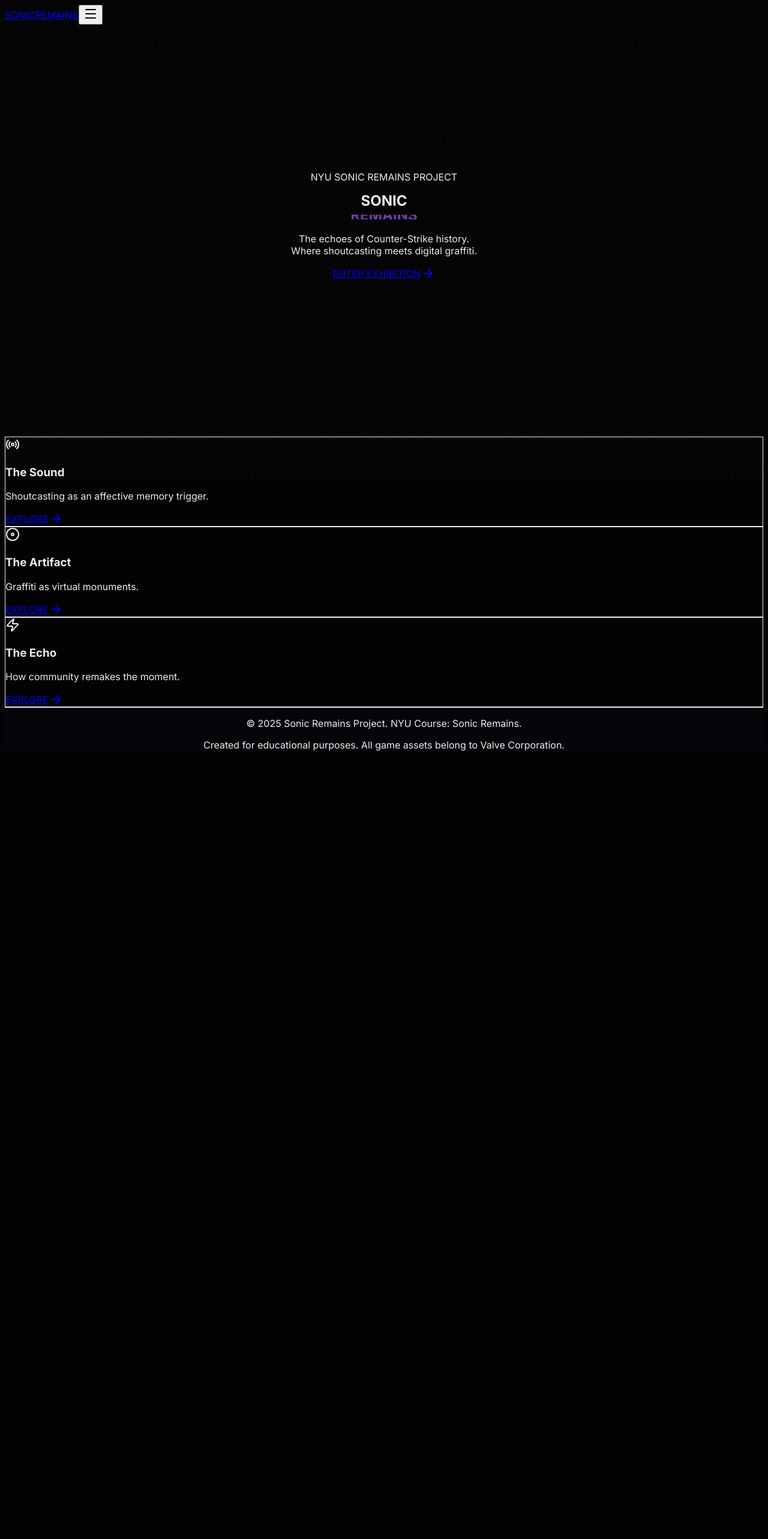
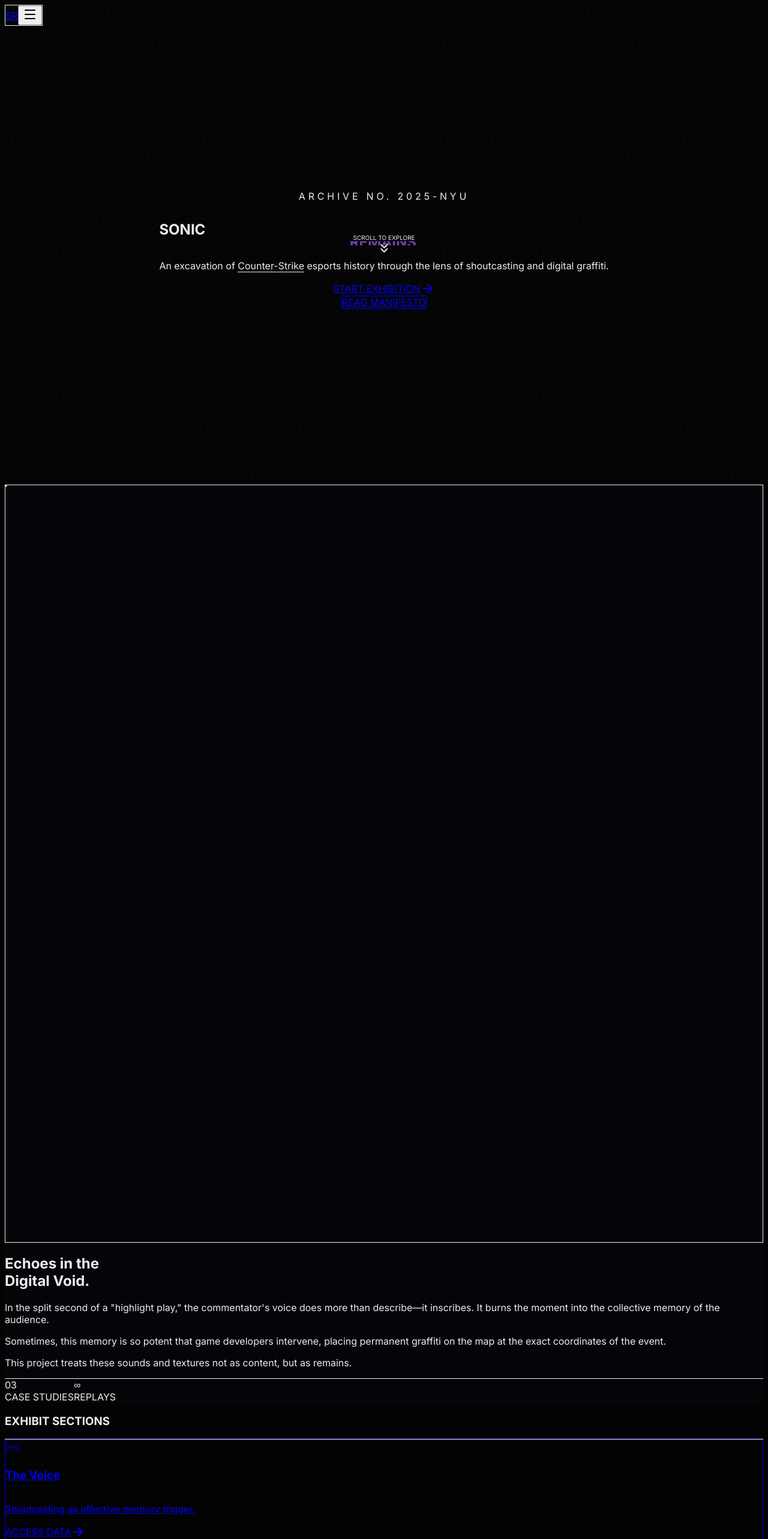
Before and after one commit to Victorxu86/cshighlight, a Next.js app: page / in a window 1280 px wide. Shown: the top 2566 px of the page at 60% size. Before the commit the page ends 1268 px from the top, so only its background shows below. Built offline with nearby package versions, Linux system fonts and the light colour scheme.

Commit message:
Major visual overhaul: Fixed cursor visibility, redesigned hero section with parallax, new glassmorphism navbar, and enhanced typography

```diff
--- a/src/app/globals.css
+++ b/src/app/globals.css
@@ -14,7 +14,7 @@ body {
   background: var(--background);
   font-family: var(--font-geist-sans), Arial, Helvetica, sans-serif;
   overflow-x: hidden;
-  cursor: none; /* Hide default cursor for custom one */
+  /* cursor: none; - Removed to fix invisible cursor issue */
 }
 
 /* Noise Overlay */
--- a/src/app/page.tsx
+++ b/src/app/page.tsx
@@ -1,101 +1,194 @@
 'use client';
 
 import Link from 'next/link';
-import { ArrowRight, Zap, Radio, Disc } from 'lucide-react';
-import { motion } from 'framer-motion';
+import { ArrowRight, Zap, Radio, Disc, ChevronsDown } from 'lucide-react';
+import { motion, useScroll, useTransform } from 'framer-motion';
 import GlitchText from '@/components/GlitchText';
+import { useRef } from 'react';
 
 export default function Home() {
+  const ref = useRef(null);
+  const { scrollYProgress } = useScroll({
+    target: ref,
+    offset: ["start start", "end start"]
+  });
+
+  const y = useTransform(scrollYProgress, [0, 1], ["0%", "50%"]);
+  const opacity = useTransform(scrollYProgress, [0, 0.5], [1, 0]);
+
   return (
-    <div className="relative overflow-hidden">
+    <div ref={ref} className="relative">
       {/* Hero Section */}
-      <section className="relative min-h-[90vh] flex items-center justify-center px-6 overflow-hidden">
-        {/* Abstract Grid Background */}
-        <div className="absolute inset-0 -z-10 opacity-20"
-             style={{ backgroundImage: 'linear-gradient(rgba(34, 211, 238, 0.1) 1px, transparent 1px), linear-gradient(90deg, rgba(34, 211, 238, 0.1) 1px, transparent 1px)', backgroundSize: '50px 50px' }}>
+      <section className="relative min-h-screen flex flex-col items-center justify-center px-6 overflow-hidden pt-20">
+
+        {/* Dynamic Background Layer */}
+        <div className="absolute inset-0 -z-20 bg-[#030304]">
+             {/* Grid */}
+             <div className="absolute inset-0 opacity-20"
+                 style={{
+                    backgroundImage: 'linear-gradient(rgba(255,255,255,0.03) 1px, transparent 1px), linear-gradient(90deg, rgba(255,255,255,0.03) 1px, transparent 1px)',
+                    backgroundSize: '100px 100px'
+                 }}>
+             </div>
+             {/* Radial Glow */}
+             <div className="absolute top-1/2 left-1/2 -translate-x-1/2 -translate-y-1/2 w-[800px] h-[800px] bg-cyan-900/20 rounded-full blur-[120px]" />
         </div>
 
-        <div className="absolute inset-0 -z-10 bg-[radial-gradient(circle_at_center,rgba(5,5,9,0)_0%,rgba(5,5,9,1)_100%)]" />
+        {/* Hero Content */}
+        <motion.div style={{ y, opacity }} className="relative z-10 text-center max-w-6xl mx-auto">
+          <motion.div
+            initial={{ opacity: 0, y: 20 }}
+            animate={{ opacity: 1, y: 0 }}
+            transition={{ duration: 0.8 }}
+            className="mb-8 flex items-center justify-center gap-4"
+          >
+              <div className="h-[1px] w-12 bg-cyan-500/50" />
+              <p className="font-mono text-cyan-400 tracking-[0.3em] text-xs uppercase">
+                Archive No. 2025-NYU
+              </p>
+              <div className="h-[1px] w-12 bg-cyan-500/50" />
+          </motion.div>
 
-        <div className="relative z-10 text-center max-w-5xl mx-auto">
-          <motion.div
-            initial={{ opacity: 0, y: 50 }}
-            animate={{ opacity: 1, y: 0 }}
-            transition={{ duration: 1, ease: [0.22, 1, 0.36, 1] }}
-          >
-             <p className="mb-6 font-mono text-cyan-500 tracking-widest text-sm uppercase">
-               NYU Sonic Remains Project
-             </p>
-             <h1 className="text-6xl md:text-8xl lg:text-9xl font-black tracking-tighter text-white mb-8 leading-[0.9]">
-               <span className="block">SONIC</span>
-               <GlitchText text="REMAINS" className="text-transparent bg-clip-text bg-gradient-to-r from-cyan-400 to-purple-500" />
+          <h1 className="text-7xl md:text-9xl lg:text-[10rem] font-black tracking-tighter text-white mb-6 leading-[0.85] mix-blend-screen">
+             <span className="block text-slate-800/80 absolute top-2 left-2 select-none -z-10 blur-sm">SONIC</span>
+             <span className="block bg-clip-text text-transparent bg-gradient-to-b from-white to-slate-500">SONIC</span>
+             <div className="relative inline-block">
+                <GlitchText text="REMAINS" className="text-transparent bg-clip-text bg-gradient-to-r from-cyan-400 via-white to-purple-500" />
+             </div>
           </h1>
-          </motion.div>
 
           <motion.p
             initial={{ opacity: 0 }}
             animate={{ opacity: 1 }}
-            transition={{ delay: 0.5, duration: 1 }}
-            className="mt-8 text-xl md:text-2xl text-slate-400 max-w-2xl mx-auto font-light"
+            transition={{ delay: 0.4, duration: 1 }}
+            className="mt-8 text-xl md:text-2xl text-slate-400 max-w-2xl mx-auto font-light leading-relaxed"
           >
-            The echoes of <span className="text-white font-medium">Counter-Strike</span> history.
-            <br />
-            Where shoutcasting meets digital graffiti.
+            An excavation of <span className="text-white font-medium border-b border-cyan-500/30">Counter-Strike</span> esports history through the lens of shoutcasting and digital graffiti.
           </motion.p>
 
           <motion.div
-            initial={{ opacity: 0, scale: 0.9 }}
-            animate={{ opacity: 1, scale: 1 }}
-            transition={{ delay: 0.8, duration: 0.5 }}
-            className="mt-12 flex flex-col sm:flex-row items-center justify-center gap-6"
+            initial={{ opacity: 0, y: 20 }}
+            animate={{ opacity: 1, y: 0 }}
+            transition={{ delay: 0.6, duration: 0.5 }}
+            className="mt-16 flex flex-col sm:flex-row items-center justify-center gap-6"
           >
             <Link
               href="/highlights"
-              className="group relative px-8 py-4 bg-white text-black font-bold uppercase tracking-wider overflow-hidden transition-all hover:bg-cyan-400"
+              className="group relative px-8 py-4 bg-white text-black font-bold uppercase tracking-widest text-sm overflow-hidden transition-all hover:bg-cyan-400 hover:scale-105"
             >
-              <span className="relative z-10 flex items-center gap-2">
-                Enter Exhibition <ArrowRight className="w-4 h-4 transition-transform group-hover:translate-x-1" />
+              <div className="absolute inset-0 bg-zinc-200 translate-y-full group-hover:translate-y-0 transition-transform duration-300 -z-10" />
+              <span className="relative flex items-center gap-2">
+                Start Exhibition <ArrowRight className="w-4 h-4" />
               </span>
             </Link>
+            <Link
+              href="/about"
+              className="px-8 py-4 border border-white/20 text-white font-mono text-sm uppercase tracking-widest hover:bg-white/5 transition-colors"
+            >
+              Read Manifesto
+            </Link>
           </motion.div>
+        </motion.div>
+
+        {/* Scroll Indicator */}
+        <motion.div
+            initial={{ opacity: 0 }}
+            animate={{ opacity: 1 }}
+            transition={{ delay: 1, duration: 1 }}
+            className="absolute bottom-10 left-1/2 -translate-x-1/2 flex flex-col items-center gap-2 text-slate-500"
+        >
+            <span className="text-[10px] uppercase tracking-widest">Scroll to Explore</span>
+            <ChevronsDown className="w-4 h-4 animate-bounce" />
+        </motion.div>
+      </section>
+
+      {/* Introduction Section */}
+      <section className="relative py-32 px-6 bg-[#050509] z-20">
+        <div className="max-w-7xl mx-auto">
+            <div className="grid grid-cols-1 lg:grid-cols-2 gap-16 items-center">
+                <div className="relative">
+                    <div className="absolute -inset-4 bg-gradient-to-r from-cyan-500 to-purple-500 opacity-20 blur-2xl rounded-full" />
+                    <div className="relative aspect-square rounded-sm border border-white/10 bg-zinc-900/50 overflow-hidden">
+                        {/* Abstract Visual Representation */}
+                        <div className="absolute inset-0 flex items-center justify-center">
+                            <div className="w-3/4 h-3/4 border border-dashed border-slate-700 rounded-full animate-[spin_10s_linear_infinite]" />
+                            <div className="absolute w-1/2 h-1/2 border border-slate-600 rounded-full animate-[spin_15s_linear_infinite_reverse]" />
+                            <div className="absolute w-32 h-32 bg-cyan-500/10 rounded-full blur-xl pulse-slow" />
+                        </div>
+                    </div>
                 </div>
 
-        {/* Decorative Elements */}
-        <motion.div
-            animate={{ y: [0, -20, 0], opacity: [0.3, 0.6, 0.3] }}
-            transition={{ duration: 5, repeat: Infinity, ease: "easeInOut" }}
-            className="absolute top-1/4 left-10 w-64 h-64 bg-purple-600/20 rounded-full blur-[100px] -z-10"
-        />
-        <motion.div
-            animate={{ y: [0, 20, 0], opacity: [0.3, 0.6, 0.3] }}
-            transition={{ duration: 7, repeat: Infinity, ease: "easeInOut", delay: 1 }}
-            className="absolute bottom-1/4 right-10 w-96 h-96 bg-cyan-600/20 rounded-full blur-[100px] -z-10"
-        />
+                <div>
+                    <h2 className="text-4xl md:text-5xl font-bold text-white mb-8">
+                        Echoes in the <br />
+                        <span className="text-cyan-400">Digital Void</span>.
+                    </h2>
+                    <div className="space-y-6 text-lg text-slate-400 leading-relaxed">
+                        <p>
+                            In the split second of a "highlight play," the commentator's voice does more than describe—it inscribes. It burns the moment into the collective memory of the audience.
+                        </p>
+                        <p>
+                            Sometimes, this memory is so potent that game developers intervene, placing permanent graffiti on the map at the exact coordinates of the event.
+                        </p>
+                        <p className="text-white font-medium">
+                            This project treats these sounds and textures not as content, but as remains.
+                        </p>
+                    </div>
+
+                    <div className="mt-10 pt-10 border-t border-white/10 flex gap-12">
+                        <div>
+                            <div className="text-3xl font-mono font-bold text-white">03</div>
+                            <div className="text-xs uppercase tracking-widest text-slate-500 mt-1">Case Studies</div>
+                        </div>
+                        <div>
+                            <div className="text-3xl font-mono font-bold text-white">∞</div>
+                            <div className="text-xs uppercase tracking-widest text-slate-500 mt-1">Replays</div>
+                        </div>
+                    </div>
+                </div>
+            </div>
+        </div>
       </section>
 
       {/* Feature Cards Section */}
-      <section className="py-32 px-6 max-w-7xl mx-auto">
-        <div className="grid grid-cols-1 md:grid-cols-3 gap-8">
+      <section className="py-32 px-6 max-w-7xl mx-auto relative z-20">
+        <div className="flex items-end justify-between mb-12 border-b border-white/10 pb-4">
+            <h3 className="text-sm font-mono uppercase tracking-widest text-slate-500">Exhibit Sections</h3>
+            <div className="hidden md:block text-xs text-slate-700">Select a module to investigate</div>
+        </div>
+
+        <div className="grid grid-cols-1 md:grid-cols-3 gap-6">
             {[
-                { title: "The Sound", icon: Radio, desc: "Shoutcasting as an affective memory trigger.", href: "/analysis#affective-memory" },
-                { title: "The Artifact", icon: Disc, desc: "Graffiti as virtual monuments.", href: "/analysis#virtual-monuments" },
-                { title: "The Echo", icon: Zap, desc: "How community remakes the moment.", href: "/highlights" }
+                { title: "The Voice", icon: Radio, desc: "Shoutcasting as affective memory trigger.", href: "/analysis#affective-memory", color: "text-purple-400" },
+                { title: "The Mark", icon: Disc, desc: "Graffiti as virtual monuments.", href: "/analysis#virtual-monuments", color: "text-cyan-400" },
+                { title: "The Loop", icon: Zap, desc: "Community reproduction of the moment.", href: "/highlights", color: "text-white" }
             ].map((item, i) => (
+                <Link key={i} href={item.href}>
                     <motion.div
-                    key={i}
                         initial={{ opacity: 0, y: 30 }}
                         whileInView={{ opacity: 1, y: 0 }}
                         viewport={{ once: true }}
-                    transition={{ delay: i * 0.2, duration: 0.6 }}
-                    className="group p-8 border border-white/10 hover:border-cyan-500/50 bg-white/5 hover:bg-white/10 transition-all duration-500 rounded-sm"
+                        transition={{ delay: i * 0.1, duration: 0.5 }}
+                        className="group relative h-80 p-8 border border-white/10 bg-zinc-900/20 hover:bg-zinc-900/60 transition-all duration-500 overflow-hidden"
                     >
-                    <item.icon className="w-10 h-10 text-cyan-500 mb-6 group-hover:scale-110 transition-transform duration-500" />
-                    <h3 className="text-2xl font-bold text-white mb-3">{item.title}</h3>
-                    <p className="text-slate-400 mb-6">{item.desc}</p>
-                    <Link href={item.href} className="text-sm font-mono uppercase tracking-widest text-slate-500 group-hover:text-cyan-400 transition-colors flex items-center gap-2">
-                        Explore <ArrowRight className="w-3 h-3" />
+                        <div className="absolute top-0 left-0 w-full h-1 bg-gradient-to-r from-transparent via-white/20 to-transparent -translate-x-full group-hover:translate-x-full transition-transform duration-1000" />
+
+                        <div className="relative z-10 flex flex-col h-full justify-between">
+                            <div>
+                                <item.icon className={`w-12 h-12 ${item.color} mb-6 stroke-1`} />
+                                <h3 className="text-3xl font-bold text-white mb-2">{item.title}</h3>
+                            </div>
+
+                            <div>
+                                <p className="text-slate-400 text-sm leading-relaxed mb-6">{item.desc}</p>
+                                <div className="flex items-center gap-2 text-xs font-mono uppercase tracking-widest text-slate-500 group-hover:text-white transition-colors">
+                                    <span>Access Data</span>
+                                    <ArrowRight className="w-3 h-3 transition-transform group-hover:translate-x-1" />
+                                </div>
+                            </div>
+                        </div>
+                    </motion.div>
                 </Link>
-                </motion.div>
             ))}
         </div>
       </section>
--- a/src/components/Navbar.tsx
+++ b/src/components/Navbar.tsx
@@ -32,19 +32,28 @@ export default function Navbar() {
       initial={{ y: -100 }}
       animate={{ y: 0 }}
       className={cn(
-        "fixed top-0 left-0 right-0 z-50 transition-all duration-300 ease-in-out border-b",
-        scrolled ? "bg-[#030304]/80 backdrop-blur-xl border-white/10 py-3" : "bg-transparent border-transparent py-5"
+        "fixed top-0 left-0 right-0 z-50 transition-all duration-500",
+        scrolled ? "py-4" : "py-6"
       )}
     >
       <div className="mx-auto max-w-7xl px-6 lg:px-8">
-        <div className="flex items-center justify-between">
-          <div className="flex items-center gap-2 group cursor-pointer">
-             <div className="w-3 h-3 bg-cyan-500 rounded-full group-hover:animate-pulse" />
-             <Link href="/" className="text-lg font-bold tracking-tight text-white font-mono uppercase">
-              Sonic<span className="text-cyan-400">Remains</span>
+        <div className={cn(
+            "flex items-center justify-between rounded-2xl border border-white/5 bg-[#050509]/70 backdrop-blur-xl px-6 py-3 transition-all duration-500 shadow-2xl shadow-black/50",
+            scrolled ? "bg-[#050509]/90 border-white/10" : ""
+        )}>
+
+          {/* Logo Area */}
+          <Link href="/" className="flex items-center gap-3 group">
+             <div className="relative flex h-8 w-8 items-center justify-center rounded bg-cyan-500/10 overflow-hidden">
+                <div className="absolute inset-0 bg-gradient-to-tr from-cyan-500/20 to-purple-500/20 group-hover:opacity-100 opacity-0 transition-opacity" />
+                <span className="font-mono font-bold text-cyan-400">SR</span>
+             </div>
+             <span className="text-sm font-bold tracking-widest text-white font-mono uppercase hidden sm:block group-hover:text-cyan-400 transition-colors">
+              Sonic<span className="text-cyan-500">Remains</span>
+            </span>
           </Link>
-          </div>
 
+          {/* Desktop Navigation */}
           <div className="hidden md:block">
             <div className="flex items-center space-x-1">
               {navItems.map((item) => (
@@ -52,57 +61,64 @@ export default function Navbar() {
                   key={item.name}
                   href={item.path}
                   className={cn(
-                    'px-4 py-2 text-sm font-medium transition-all rounded-full relative hover:text-white',
+                    'px-4 py-2 text-xs font-medium uppercase tracking-widest transition-all rounded-lg relative hover:text-white',
                     pathname === item.path
-                      ? 'text-white'
-                      : 'text-slate-500'
+                      ? 'text-cyan-400'
+                      : 'text-slate-400'
                   )}
                 >
                   {pathname === item.path && (
-                      <motion.div layoutId="nav-pill" className="absolute inset-0 bg-white/10 rounded-full -z-10" transition={{ type: "spring", bounce: 0.2, duration: 0.6 }} />
+                      <motion.div
+                        layoutId="nav-active"
+                        className="absolute inset-0 bg-white/5 border border-white/10 rounded-lg -z-10"
+                        transition={{ type: "spring", bounce: 0.2, duration: 0.6 }}
+                      />
                   )}
-                  {item.name}
+                  <span className="relative z-10">{item.name}</span>
                 </Link>
               ))}
             </div>
           </div>
 
+          {/* Mobile Menu Button */}
           <div className="flex md:hidden">
             <button
               onClick={() => setIsOpen(!isOpen)}
-              className="text-slate-400 hover:text-white"
+              className="text-slate-400 hover:text-white p-2"
             >
-              {isOpen ? <X /> : <Menu />}
+              {isOpen ? <X className="w-5 h-5" /> : <Menu className="w-5 h-5" />}
             </button>
           </div>
         </div>
       </div>
 
-      {/* Mobile menu */}
+      {/* Mobile menu overlay */}
       <AnimatePresence>
         {isOpen && (
             <motion.div
-                initial={{ opacity: 0, height: 0 }}
-                animate={{ opacity: 1, height: "auto" }}
-                exit={{ opacity: 0, height: 0 }}
-                className="md:hidden bg-[#030304] border-b border-white/10 overflow-hidden"
+                initial={{ opacity: 0, y: -20 }}
+                animate={{ opacity: 1, y: 0 }}
+                exit={{ opacity: 0, y: -20 }}
+                className="absolute top-full left-0 right-0 mt-2 px-6 md:hidden"
             >
-            <div className="space-y-1 px-4 pb-6 pt-2">
+                <div className="rounded-xl border border-white/10 bg-[#050509]/95 backdrop-blur-xl overflow-hidden p-2">
+                    <div className="space-y-1">
                         {navItems.map((item) => (
                         <Link
                             key={item.name}
                             href={item.path}
                             onClick={() => setIsOpen(false)}
                             className={cn(
-                    'block py-3 text-lg font-medium border-b border-white/5',
+                            'block px-4 py-3 text-sm font-medium rounded-lg uppercase tracking-wider',
                             pathname === item.path
-                        ? 'text-cyan-400'
-                        : 'text-slate-400'
+                                ? 'bg-cyan-500/10 text-cyan-400'
+                                : 'text-slate-400 hover:bg-white/5 hover:text-white'
                             )}
                         >
                             {item.name}
                         </Link>
                         ))}
+                    </div>
                 </div>
             </motion.div>
         )}
```
Also changed, not shown: src/components/CustomCursor.tsx (+13 -7 lines). Lines whose indentation alone changed are shown as unchanged.
